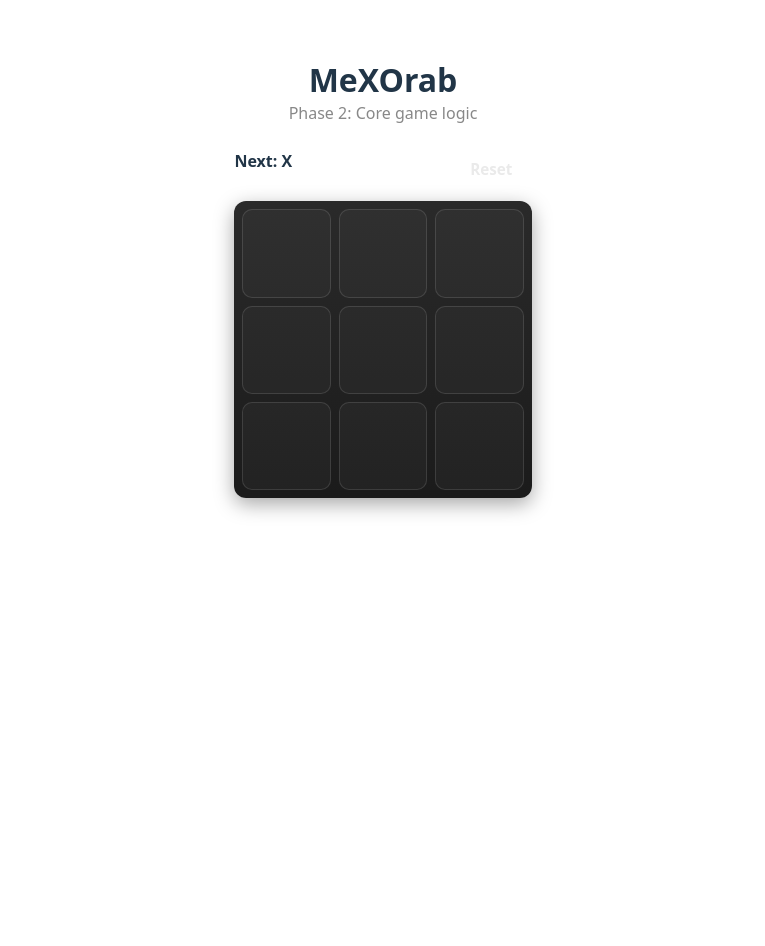
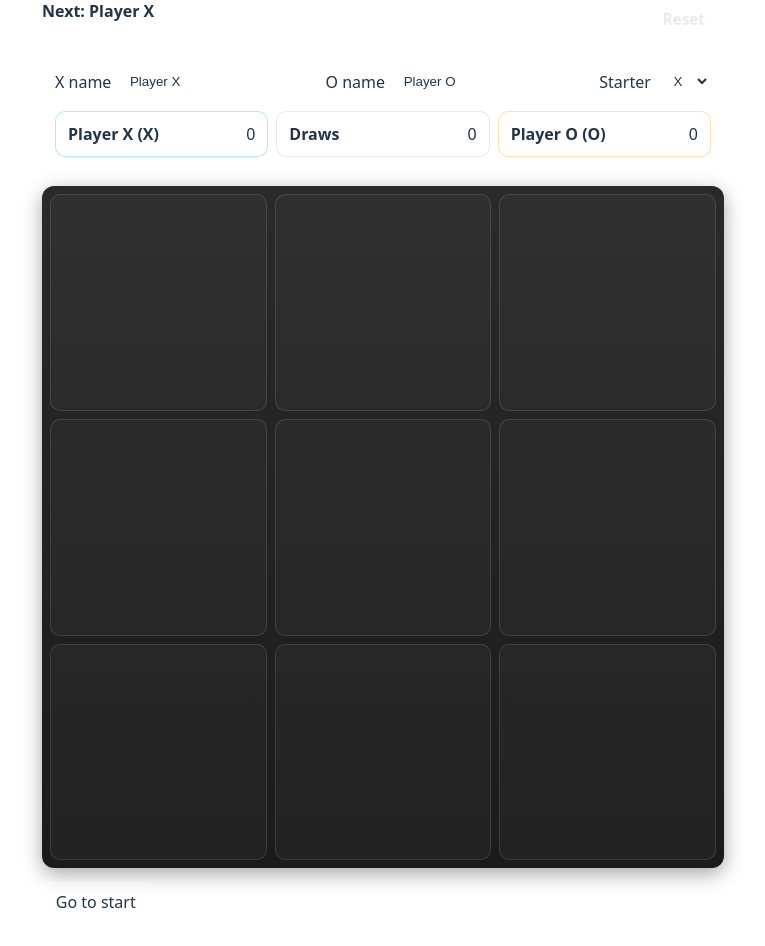
Before and after one commit to mehrawbmh/MeXOrab, a React (Vite) app: page / in a window 1280 px wide. Shown: the part 120-1066 px from the top of the page, without its empty margins (257-1022 px from the left). Before the commit the page ends 800 px from the top, so only its background shows below. Built offline with nearby package versions, Linux system fonts and the light colour scheme.

Commit message:
feat(ux): Phase 4 — scoreboard, player names, starter, history
- Add inputs for player names and starter selection
- Track scoreboard and update on reset after finished game
- Implement move history with time-travel navigation
- Style panel, scoreboard and history

```diff
--- a/src/App.css
+++ b/src/App.css
@@ -97,3 +97,77 @@
   border-color: rgba(86, 255, 163, 0.7);
   box-shadow: 0 0 0 2px rgba(86, 255, 163, 0.2) inset;
 }
+
+/* Panel, inputs, and scoreboard */
+.panel {
+  margin: 12px 0 16px 0;
+  padding: 12px;
+  border: 1px solid rgba(255,255,255,0.12);
+  border-radius: 10px;
+  background: rgba(255,255,255,0.03);
+}
+
+.form-row {
+  display: grid;
+  grid-template-columns: auto 1fr auto 1fr auto auto;
+  gap: 8px;
+  align-items: center;
+}
+
+.text, .select {
+  padding: 0.5rem 0.6rem;
+  border-radius: 8px;
+  border: 1px solid rgba(255,255,255,0.15);
+  background: rgba(255,255,255,0.05);
+  color: inherit;
+}
+
+.help {
+  font-size: 0.85rem;
+  color: #aaa;
+}
+
+.scoreboard {
+  display: grid;
+  grid-template-columns: repeat(3, 1fr);
+  gap: 8px;
+  margin-top: 12px;
+}
+
+.score {
+  display: flex;
+  align-items: center;
+  justify-content: space-between;
+  padding: 10px 12px;
+  border-radius: 10px;
+  border: 1px solid rgba(255,255,255,0.12);
+  background: rgba(255,255,255,0.04);
+}
+
+.score.x { border-color: rgba(103, 210, 255, 0.5); }
+.score.o { border-color: rgba(255, 195, 97, 0.5); }
+.score.draws { border-color: rgba(200, 200, 200, 0.4); }
+
+.score .label { font-weight: 600; }
+.score .value { font-variant-numeric: tabular-nums; }
+
+/* History */
+.history {
+  display: flex;
+  flex-wrap: wrap;
+  gap: 8px;
+  margin-top: 14px;
+}
+
+.history-btn {
+  border-radius: 8px;
+  border: 1px solid rgba(255,255,255,0.12);
+  padding: 0.5rem 0.8rem;
+  background: rgba(255,255,255,0.04);
+  color: inherit;
+}
+
+.history-btn.active, .history-btn:hover {
+  border-color: rgba(255,255,255,0.22);
+  background: rgba(255,255,255,0.1);
+}
--- a/src/App.tsx
+++ b/src/App.tsx
@@ -3,32 +3,64 @@ import { useState } from 'react'
 import { calculateWinner, type CellValue } from './game'
 
 function App() {
-  const [board, setBoard] = useState<CellValue[]>(Array<CellValue>(9).fill(null))
-  const [xIsNext, setXIsNext] = useState<boolean>(true)
+  // History and navigation
+  const [history, setHistory] = useState<CellValue[][]>([
+    Array<CellValue>(9).fill(null),
+  ])
+  const [stepNumber, setStepNumber] = useState<number>(0)
+  const board = history[stepNumber]
+
+  // Players and starter
+  const [startingPlayer, setStartingPlayer] = useState<'X' | 'O'>('X')
+  const [playerXName, setPlayerXName] = useState<string>('Player X')
+  const [playerOName, setPlayerOName] = useState<string>('Player O')
+
+  // Scoreboard
+  const [score, setScore] = useState<{ X: number; O: number; Draws: number}>(
+    { X: 0, O: 0, Draws: 0 },
+  )
 
   const result = calculateWinner(board)
   const isDraw = !result && board.every((c) => c !== null)
-  const currentPlayer: 'X' | 'O' = xIsNext ? 'X' : 'O'
   const winningLine = result?.line ?? null
 
-  function resetGame(): void {
-    setBoard(Array<CellValue>(9).fill(null))
-    setXIsNext(true)
+  function currentPlayer(): 'X' | 'O' {
+    const isEven = stepNumber % 2 === 0
+    return isEven ? startingPlayer : startingPlayer === 'X' ? 'O' : 'X'
   }
 
   function handleCellClick(index: number): void {
     if (result || board[index] !== null) return
     const nextBoard = board.slice()
-    nextBoard[index] = currentPlayer
-    setBoard(nextBoard)
-    setXIsNext((prev) => !prev)
+    nextBoard[index] = currentPlayer()
+
+    const nextHistory = history.slice(0, stepNumber + 1)
+    nextHistory.push(nextBoard)
+    setHistory(nextHistory)
+    setStepNumber(nextHistory.length - 1)
+  }
+
+  function resetGame(): void {
+    // If game finished, update scoreboard once per reset
+    if (result) {
+      setScore((s) => ({ ...s, [result.winner]: s[result.winner] + 1 }))
+    } else if (isDraw) {
+      setScore((s) => ({ ...s, Draws: s.Draws + 1 }))
+    }
+    // Reset history and step
+    setHistory([Array<CellValue>(9).fill(null)])
+    setStepNumber(0)
+  }
+
+  function jumpTo(step: number): void {
+    setStepNumber(step)
   }
 
   return (
     <div className="app">
       <header className="header">
         <h1 className="title">MeXOrab</h1>
-        <p className="subtitle">Phase 2: Core game logic</p>
+        <p className="subtitle">Phase 4: Scoreboard, names, history, starter</p>
       </header>
 
       <div className="controls">
@@ -40,15 +72,66 @@ function App() {
           aria-atomic="true"
         >
           {result
-            ? `Winner: ${result.winner}`
+            ? `Winner: ${result.winner === 'X' ? playerXName : playerOName}`
             : isDraw
             ? 'Draw'
-            : `Next: ${currentPlayer}`}
+            : `Next: ${currentPlayer() === 'X' ? playerXName : playerOName}`}
         </div>
         <button className="reset" onClick={resetGame} aria-label="Reset game">
           Reset
         </button>
       </div>
+
+      <section className="panel" aria-label="Settings and scoreboard">
+        <div className="form-row">
+          <label htmlFor="nameX">X name</label>
+          <input
+            id="nameX"
+            className="text"
+            value={playerXName}
+            onChange={(e) => setPlayerXName(e.target.value)}
+          />
+          <label htmlFor="nameO">O name</label>
+          <input
+            id="nameO"
+            className="text"
+            value={playerOName}
+            onChange={(e) => setPlayerOName(e.target.value)}
+          />
+          <label htmlFor="starter">Starter</label>
+          <select
+            id="starter"
+            className="select"
+            value={startingPlayer}
+            onChange={(e) => setStartingPlayer(e.target.value as 'X' | 'O')}
+            disabled={stepNumber !== 0}
+            aria-describedby={stepNumber !== 0 ? 'starter-help' : undefined}
+          >
+            <option value="X">X</option>
+            <option value="O">O</option>
+          </select>
+          {stepNumber !== 0 && (
+            <span id="starter-help" className="help">
+              Change starter when a new game begins
+            </span>
+          )}
+        </div>
+
+        <div className="scoreboard" role="group" aria-label="Scoreboard">
+          <div className="score x">
+            <span className="label">{playerXName} (X)</span>
+            <span className="value">{score.X}</span>
+          </div>
+          <div className="score draws">
+            <span className="label">Draws</span>
+            <span className="value">{score.Draws}</span>
+          </div>
+          <div className="score o">
+            <span className="label">{playerOName} (O)</span>
+            <span className="value">{score.O}</span>
+          </div>
+        </div>
+      </section>
 
       <div
         className="board"
@@ -73,6 +156,24 @@ function App() {
           </button>
         ))}
       </div>
+
+      <section className="history" aria-label="Move history">
+        {history.map((_, move) => {
+          const desc = move === 0 ? 'Go to start' : `Go to move #${move}`
+          return (
+            <button
+              key={move}
+              className={['history-btn', move === stepNumber ? 'active' : '']
+                .join(' ')
+                .trim()}
+              onClick={() => jumpTo(move)}
+              disabled={move === stepNumber}
+            >
+              {desc}
+            </button>
+          )
+        })}
+      </section>
     </div>
   )
 }
```
